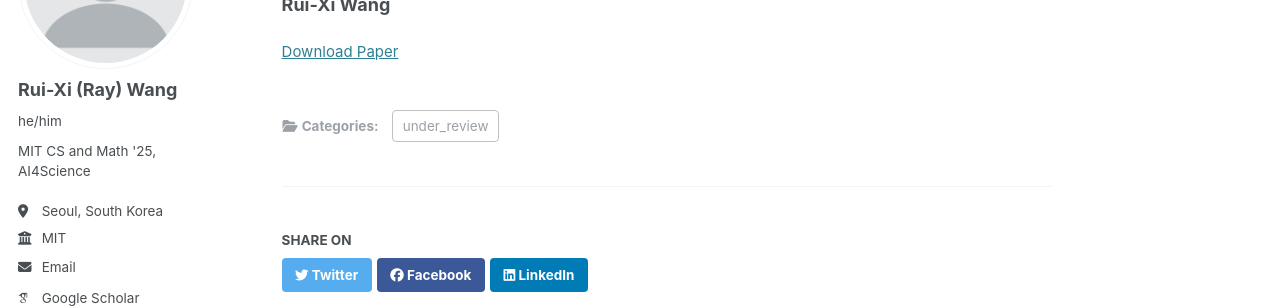
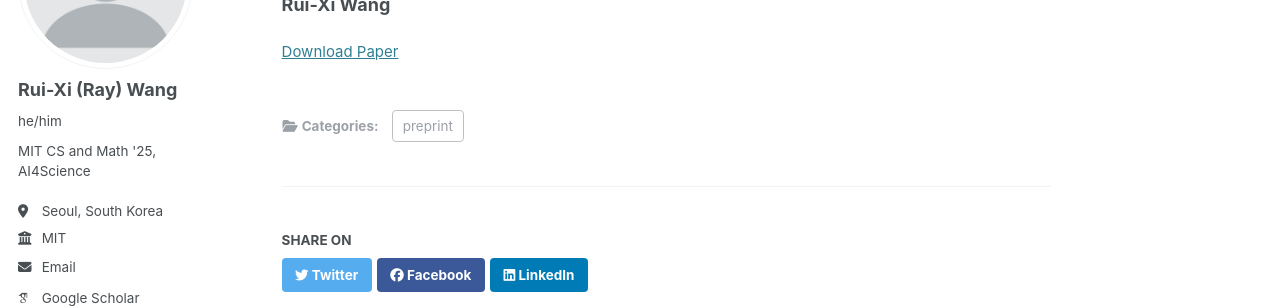
Before and after one commit to RuiXiWangTW/RuiXiWangTW.github.io, a Jekyll site: the page built from _publications/2025-07-01-p-adic-alternated-julia-set.md, in a window 1280 px wide and 1000 px high. Shown: the part 212-520 px from the top of the window. Built offline with Jekyll 4.4.1, drawn with Linux system fonts in a browser that asks for light colours; some web fonts are replaced.

Commit message:
update CV

```diff
--- a/_config.yml
+++ b/_config.yml
@@ -79,8 +79,8 @@ publication_category:
     title: 'Journal Papers'
   conference_papers:
     title: 'Conference Papers'
-  under_review:
-    title: 'Under Review'
+  preprint:
+    title: 'Preprint'
 
 # Site Settings
 teaser                   :  # filename of teaser fallback teaser image placed in /images/, .e.g. "500x300.png"
--- a/_publications/2025-07-01-p-adic-alternated-julia-set.md
+++ b/_publications/2025-07-01-p-adic-alternated-julia-set.md
@@ -1,7 +1,7 @@
 ---
 title: "p-adic alternated Julia sets"
 collection: publications
-category: under_review
+category: preprint
 date: 2025-07-02
 venue: arxiv
 paperurl: 'https://arxiv.org/abs/2507.02133'
```
Also changed, not shown: _publications/2026-02-06-cell-jepa.md (+1 -1 lines), 1 other file.
